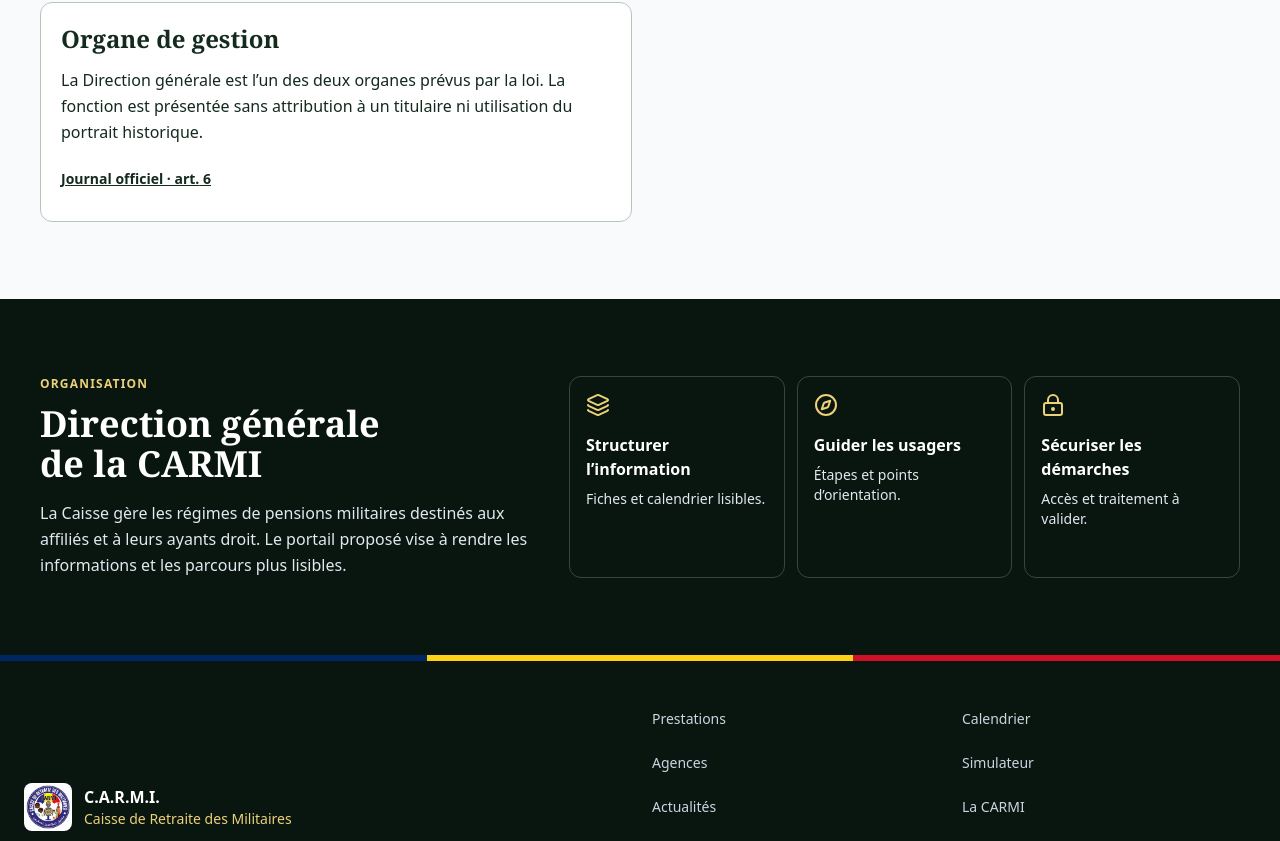
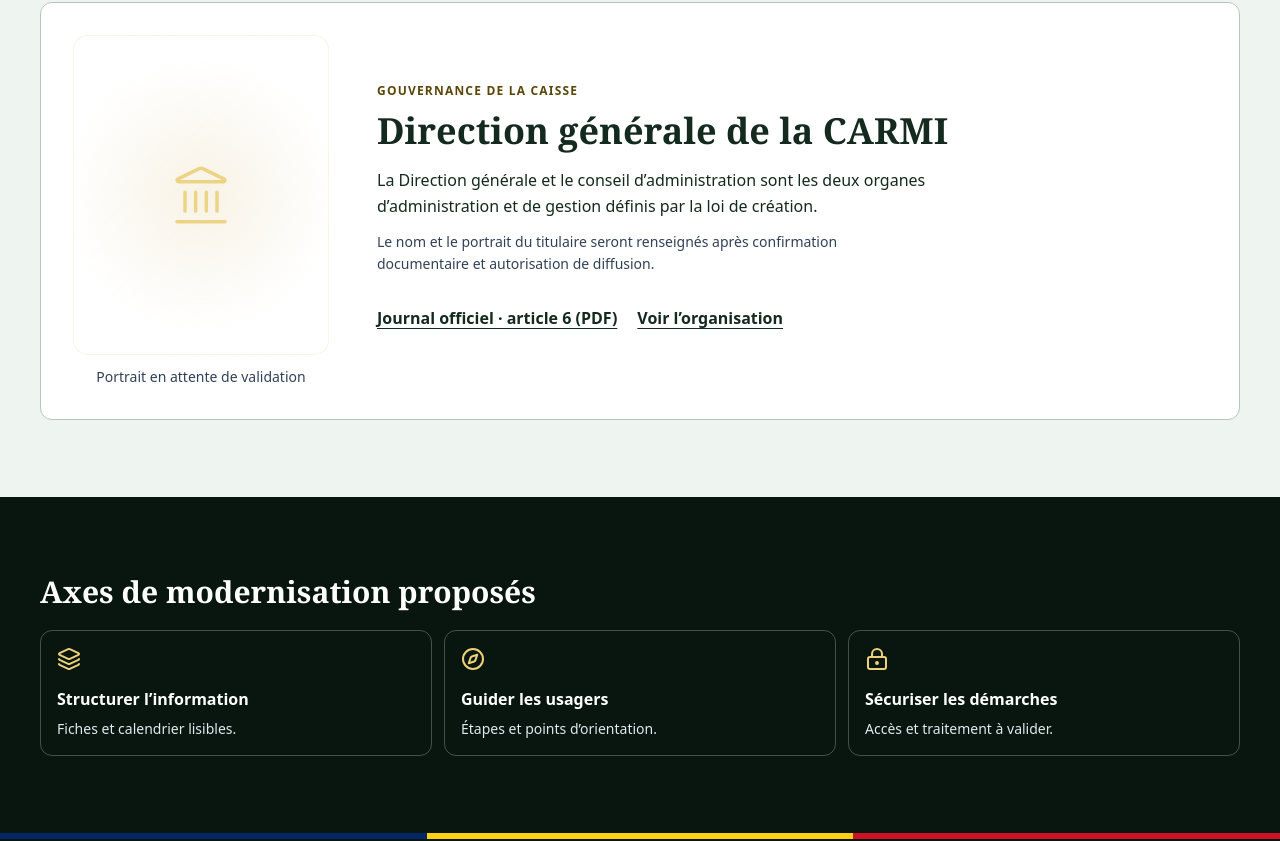
Before and after one commit to salahsalehkhalifa3-lab/carmi-military-pension-portal, a Next.js app: page /commandement in a window 1280 px wide. Shown: the part 416-1257 px from the top of the page. Built offline with nearby package versions, Linux system fonts and the light colour scheme.

Commit message:
Prépare le portrait de la Direction générale sous validation documentaire

```diff
--- a/src/app/commandement/page.tsx
+++ b/src/app/commandement/page.tsx
@@ -1,7 +1,6 @@
 import type { Metadata } from "next";
 import { editorial } from "@/lib/editorial";
 import { PageHeading } from "@/components/portal/layout";
-import { Editorial } from "@/components/portal/Editorial";
 import { Leadership } from "@/components/portal/Leadership";
 
 const page = editorial["commandement"];
@@ -11,7 +10,6 @@ export default function Page() {
   return (
     <>
       <PageHeading title={page.title} description={page.summary} parent={{ href: "/institution", label: editorial.institution.title }} />
-      <Editorial slug="commandement" />
       <Leadership />
     </>
   );
--- a/src/components/portal/Leadership.tsx
+++ b/src/components/portal/Leadership.tsx
@@ -1,36 +1,66 @@
 "use client";
+
+import Link from "next/link";
+import { Compass, Landmark, Layers3, LockKeyhole } from "lucide-react";
+import { creationLaw } from "@/lib/portal-pages";
 import { Container, useTranslation } from "./layout";
-import { Compass, Layers3, LockKeyhole } from "lucide-react";
 
-
+const proposals = [
+  { icon: Layers3, title: ["Structurer l’information", "تنظيم المعلومات"], detail: ["Fiches et calendrier lisibles.", "بطاقات وتقويم واضحان."] },
+  { icon: Compass, title: ["Guider les usagers", "توجيه المستفيدين"], detail: ["Étapes et points d’orientation.", "خطوات ونقاط توجيه."] },
+  { icon: LockKeyhole, title: ["Sécuriser les démarches", "تأمين الإجراءات"], detail: ["Accès et traitement à valider.", "ضوابط وصول ومعالجة تُعتمد لاحقاً."] },
+] as const;
 
 export function Leadership() {
   const tr = useTranslation();
-
   return (
     <>
-      <section id="commandement" className="premium-section bg-army-950 text-white">
+      <section className="premium-section bg-army-50 dark:bg-tactical-900" aria-labelledby="leadership-role">
         <Container>
-          <div className="grid gap-8 lg:grid-cols-[1fr_1.35fr]">
+          <div className="premium-card grid items-center gap-7 p-5 sm:p-8 md:grid-cols-[minmax(0,16rem)_minmax(0,1fr)] lg:gap-12">
+            <figure className="mx-auto w-full max-w-64">
+              <div className="premium-emblem grid aspect-[4/5] place-items-center bg-army-950 p-8 text-gold-300">
+                <Landmark aria-hidden="true" className="size-16 opacity-90" strokeWidth={1.3} />
+              </div>
+              <figcaption className="mt-3 text-center text-sm text-slate-700 dark:text-slate-200">
+                {tr(["Portrait en attente de validation", "الصورة في انتظار الاعتماد"])}
+              </figcaption>
+            </figure>
             <div>
-              <p className="mb-3 text-xs font-bold uppercase tracking-widest text-gold-300">{tr(["Organisation", "التنظيم"])}</p>
-              <h2 className="premium-heading text-3xl font-semibold sm:text-4xl">{tr(["Direction générale de la CARMI", "الإدارة العامة لصندوق تقاعد العسكريين"])}</h2>
-              <p className="mt-4 max-w-lg leading-relaxed text-slate-200">{tr(["La Caisse gère les régimes de pensions militaires destinés aux affiliés et à leurs ayants droit. Le portail proposé vise à rendre les informations et les parcours plus lisibles.", "يدير الصندوق أنظمة المعاشات العسكرية للمنتسبين وذوي حقوقهم. وتهدف البوابة المقترحة إلى تسهيل فهم المعلومات والإجراءات."])}</p>
+              <p className="mb-3 text-xs font-bold uppercase tracking-widest text-gold-700 dark:text-gold-300">
+                {tr(["Gouvernance de la Caisse", "حوكمة الصندوق"])}
+              </p>
+              <h2 id="leadership-role" className="premium-heading text-3xl font-semibold sm:text-4xl">
+                {tr(["Direction générale de la CARMI", "الإدارة العامة لصندوق تقاعد العسكريين"])}
+              </h2>
+              <p className="mt-4 max-w-prose leading-relaxed">
+                {tr(["La Direction générale et le conseil d’administration sont les deux organes d’administration et de gestion définis par la loi de création.", "الإدارة العامة ومجلس الإدارة هما هيئتا الإدارة والتسيير اللتان يحددهما قانون الإنشاء."])}
+              </p>
+              <p className="mt-3 max-w-prose text-sm leading-relaxed text-slate-700 dark:text-slate-200">
+                {tr(["Le nom et le portrait du titulaire seront renseignés après confirmation documentaire et autorisation de diffusion.", "يضاف اسم شاغل المنصب وصورته بعد التحقق من الوثائق والحصول على إذن النشر."])}
+              </p>
+              <div className="mt-5 flex flex-wrap gap-x-5 gap-y-2">
+                <a href={creationLaw} className="inline-flex min-h-11 items-center font-bold underline underline-offset-4">{tr(["Journal officiel · article 6 (PDF)", "الجريدة الرسمية · المادة ٦ (PDF)"])}</a>
+                <Link href="/organisation" className="inline-flex min-h-11 items-center font-semibold underline underline-offset-4">{tr(["Voir l’organisation", "عرض التنظيم"])}</Link>
               </div>
+            </div>
+          </div>
+        </Container>
+      </section>
+      <section id="commandement" className="premium-section bg-army-950 text-white" aria-labelledby="leadership-proposals">
+        <Container>
+          <h2 id="leadership-proposals" className="premium-heading mb-5 text-3xl font-semibold">
+            {tr(["Axes de modernisation proposés", "محاور التحديث المقترحة"])}
+          </h2>
           <div className="grid gap-3 sm:grid-cols-3">
-              {([
-                { icon: Layers3, title: ["Structurer l’information", "تنظيم المعلومات"], detail: ["Fiches et calendrier lisibles.", "بطاقات وتقويم واضحان."] },
-                { icon: Compass, title: ["Guider les usagers", "توجيه المستفيدين"], detail: ["Étapes et points d’orientation.", "خطوات ونقاط توجيه."] },
-                { icon: LockKeyhole, title: ["Sécuriser les démarches", "تأمين الإجراءات"], detail: ["Accès et traitement à valider.", "ضوابط وصول ومعالجة تُعتمد لاحقاً."] },
-              ] as const).map(({ icon: Icon, title, detail }) => (
-                <article key={title[0]} className="rounded-xl border border-white/20 p-4">
+            {proposals.map(({ icon: Icon, title, detail }) => (
+              <article key={title[0]} className="rounded-xl border border-white/25 p-4">
                 <Icon aria-hidden="true" className="mb-4 text-gold-300" size={24} />
                 <h3 className="font-bold">{tr(title)}</h3>
                 <p className="mt-2 text-sm text-slate-200">{tr(detail)}</p>
               </article>
             ))}
           </div>
-          </div>
         </Container>
       </section>
     </>
--- a/src/components/site-header.tsx
+++ b/src/components/site-header.tsx
@@ -77,7 +77,7 @@ export function SiteHeader() {
                 type="button"
                 onClick={toggleLang}
                 className="tap-target inline-flex items-center gap-1.5 rounded-xl border border-white/20 px-2 text-xs font-bold text-white transition hover:bg-white/10"
-                aria-label={lang === "fr" ? "التبديل إلى العربية" : "Switch to French"}
+                aria-label={lang === "fr" ? "التبديل إلى العربية" : "Passer en français"}
               >
                 <Languages className="h-4 w-4" strokeWidth={2} />
                 <span className="hidden sm:inline">{t("lang_toggle")}</span>
--- a/src/lib/editorial.ts
+++ b/src/lib/editorial.ts
@@ -70,7 +70,7 @@ export const editorial: Record<string, EditorialPage> = {
   },
   commandement: {
     title: ["Direction générale", "الإدارة العامة"], summary: ["Missions de gestion et axes de modernisation proposés.", "مهام الإدارة ومحاور التحديث المقترحة."],
-    paragraphs: [{ title: ["Organe de gestion", "هيئة تسيير"], body: ["La Direction générale est l’un des deux organes prévus par la loi. La fonction est présentée sans attribution à un titulaire ni utilisation du portrait historique.", "الإدارة العامة إحدى الهيئتين المنصوص عليهما في القانون. ويُعرض المنصب دون إسناده إلى شخص أو استخدام الصورة التاريخية."], article: "6" }],
+    paragraphs: [{ title: ["Organe de gestion", "هيئة تسيير"], body: ["La Direction générale et le conseil d’administration sont les deux organes d’administration et de gestion définis par la loi de création.", "الإدارة العامة ومجلس الإدارة هما هيئتا الإدارة والتسيير اللتان يحددهما قانون الإنشاء."], article: "6" }],
   },
   actualites: {
     title: ["Actualités et communiqués", "الأخبار والبيانات"], summary: ["Découvrez un exemple éditorial clairement identifié.", "اطّلع على مثال تحريري واضح."],
```
Also changed, not shown: vercel.json, 1 other file (tests, documents, lock files or other folders). Lines whose indentation alone changed are shown as unchanged.
